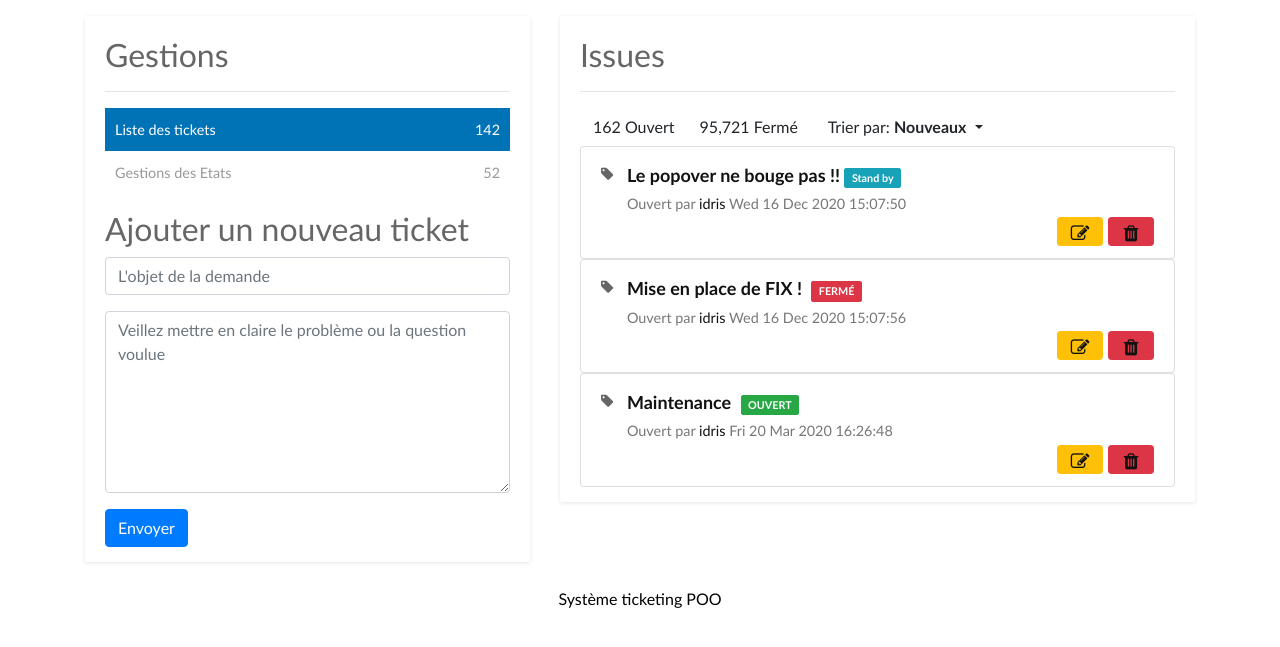
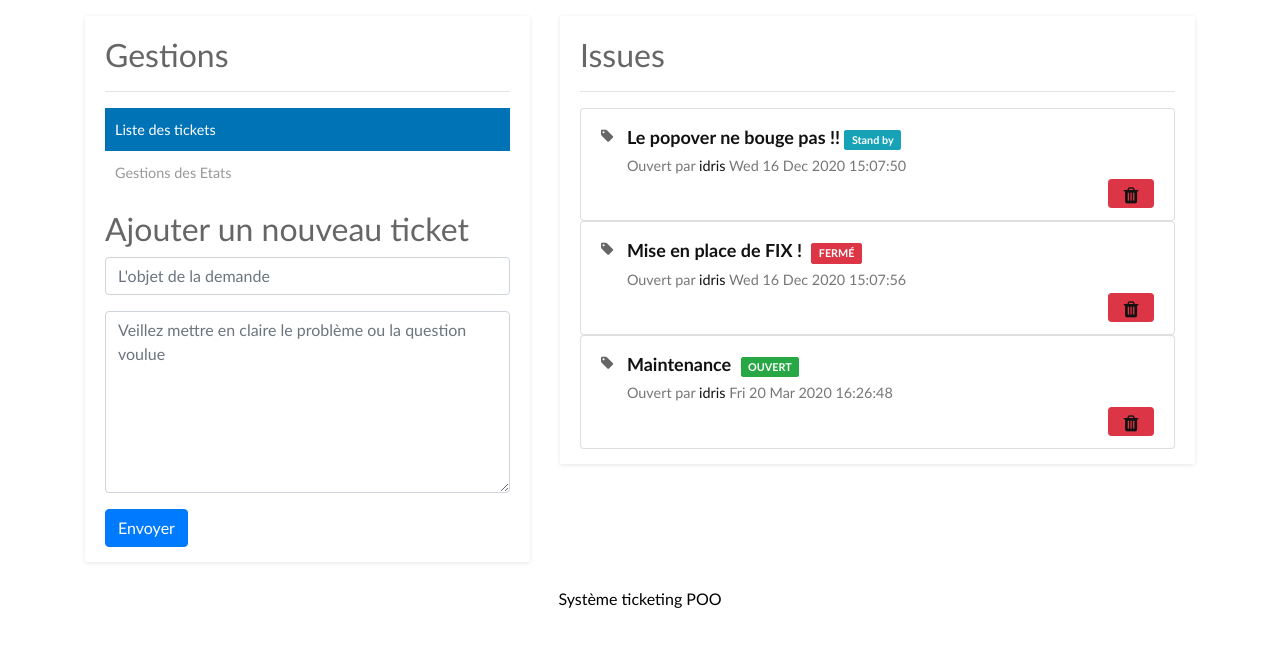
Before and after one commit to ibouzidi/ticketing, a PHP site: page / in a window 1280 px wide. Shown: the part 82-729 px from the top of the page. Run offline with PHP 8.4, Linux system fonts and the light colour scheme; data comes from the database, SQL or seed files in the repository.

Commit message:
some changes

```diff
--- a/Controleur/ControleurBillet.php
+++ b/Controleur/ControleurBillet.php
@@ -26,13 +26,6 @@ class ControleurBillet
         $vue->generer(array('billet' => $billet, 'etats' => $etats, 'commentaires' => $commentaires));
     }
 
-    /*    public function modifieretat($etat, $idBillet) {
-        // Sauvegarde du commentaire
-        $this->commentaire->ModifierEtat($etat, $idBillet);
-        // Actualisation de l'affichage du billet
-        $this->billet($idBillet);
-    }*/
-
     // Ajoute un commentaire à un billet
     public function commenter($auteur, $contenu, $idBillet)
     {
@@ -44,26 +37,12 @@ class ControleurBillet
 
     public function ajouterTicket($titre, $demande)
     {
-        // Sauvegarde du commentaire
+        // Sauvegarde du ticket
         $this->billet->ajouterticket($titre, $demande);
         header('Location: .');
         die();
     }
 
-    public function editerticket($idBillet)
-    {
-        $billet = $this->billet->getBillet($idBillet);
-        $etats = $this->billet->Etats($billet['nom_etat']);
-        $vue = new Vue("Editerticket");
-        $vue->generer(array('billet' => $billet, 'etats' => $etats));
-    }
-
-    public function modifierTicket($idBillet, $titre, $etats, $content)
-    {
-        $this->billet->modifierTicket($idBillet, $titre, $etats, $content);
-        header("location: index.php");
-        die();
-    }
     public function supprimerTicket($idBillet)
     {
         $this->billet->supprimerTicket($idBillet);
--- a/Controleur/Routeur.php
+++ b/Controleur/Routeur.php
@@ -33,15 +33,6 @@ class Routeur
                     $titre = $this->getParametre($_POST, 'titre');
                     $demande = $this->getParametre($_POST, 'demande');
                     $this->ctrlBillet->ajouterTicket($titre, $demande);
-                } else if ($_GET['action'] == 'editerticket') {
-                    $idBillet = intval($this->getParametre($_GET, 'id'));
-                    $this->ctrlBillet->editerticket($idBillet);
-                } else if ($_GET['action'] == 'modifierticket') {
-                    $idBillet = intval($this->getParametre($_POST, 'id'));
-                    $titre = $this->getParametre($_POST, 'titre');
-                    $etats = $this->getParametre($_POST, 'etats');
-                    $content = $this->getParametre($_POST, 'content');
-                    $this->ctrlBillet->modifierTicket($idBillet, $titre, $etats, $content);
                 } else if ($_GET['action'] == 'supprimer') {
                     $idBillet = intval($this->getParametre($_GET, 'id'));
                     $this->ctrlBillet->supprimerTicket($idBillet);
@@ -50,12 +41,7 @@ class Routeur
                     $contenu = $this->getParametre($_POST, 'contenu');
                     $idBillet = $this->getParametre($_POST, 'id');
                     $this->ctrlBillet->commenter($auteur, $contenu, $idBillet);
-                }
-                /*else if ($_GET['action'] == 'modifieretat'){
-                    $etat = $this->getParametre($_POST, 'etats');
-                    $idBillet = $this->getParametre($_POST, 'id');
-                    $this->ctrlBillet->modifieretat($etat, $idBillet);
-                }*/ else if ($_GET['action'] == 'gestionsetat') {
+                } else if ($_GET['action'] == 'gestionsetat') {
                     $this->ctrlEtat->etat();
                 } else if ($_GET['action'] == 'ajouterEtat') {
                     $nom = $this->getParametre($_POST, 'nom');
--- a/Modele/Billet.php
+++ b/Modele/Billet.php
@@ -42,14 +42,6 @@ class Billet extends Modele
 		$modifier = $this->executerRequete($sql, array($etat, $idBillet));
 	}
 
-	public function modifierTicket($idBillet, $titre, $content, $etats)
-	{
-		$sql = "UPDATE t_ticket SET TIC_DATE = NOW(), TIC_TITRE = ?, TIC_CONTENU = ?, TIC_ETAT = ?
-		WHERE TIC_ID = $idBillet";
-
-		$modifier = $this->executerRequete($sql, array($titre, $etats, $content));
-	}
-
 	// Permet de récupérer les états d'un ticket spécifique
 	public function Etats($etats)
 	{
--- a/Vue/gabarit.php
+++ b/Vue/gabarit.php
@@ -45,8 +45,8 @@
                             <hr>
 
                             <ul>
-                                <li class="active"><a href="index.php">Liste des tickets<span class="pull-right">142</span></a></li>
-                                <li><a href="index.php?action=gestionsetat">Gestions des Etats<span class="pull-right">52</span></a></li>
+                                <li class="active"><a href="index.php">Liste des tickets<span class="pull-right"></span></a></li>
+                                <li><a href="index.php?action=gestionsetat">Gestions des Etats<span class="pull-right"></span></a></li>
                             </ul>
 
                             <?php
@@ -71,7 +71,7 @@
 
                             <hr>
 
-                            <div class="btn-group">
+                            <!-- <div class="btn-group">
                                 <button type="button" class="btn btn-default active">162 Ouvert</button>
                                 <button type="button" class="btn btn-default">95,721 Fermé</button>
                             </div>
@@ -85,7 +85,7 @@
                                     <li><a href="#"><i class="fa"> </i> Autres</a></li>
 
                                 </ul>
-                            </div>
+                            </div> -->
                             <div class="padding"></div>
 
                             <div class="row">
--- a/Vue/vueAccueil.php
+++ b/Vue/vueAccueil.php
@@ -37,8 +37,7 @@
                         </p>
                         <a onclick="return confirm('&Ecirc;tes-vous sûr de vouloir supprimer ce ticket ?')" href="index.php?action=supprimer&id=<?= $billet['id_billet'] ?>" class="btn btn-danger btn-sm pull-right"><i class="fa fa-trash fa-lg"></i></a>
 
-                        <a class="btn btn-warning btn-sm pull-right" href="index.php?action=editerticket&id=<?= $billet['id_billet'] ?>">
-                            <i class="fa fa-edit fa-lg"></i></a>
+
                     </div>
                 </div>
             </li>
```
